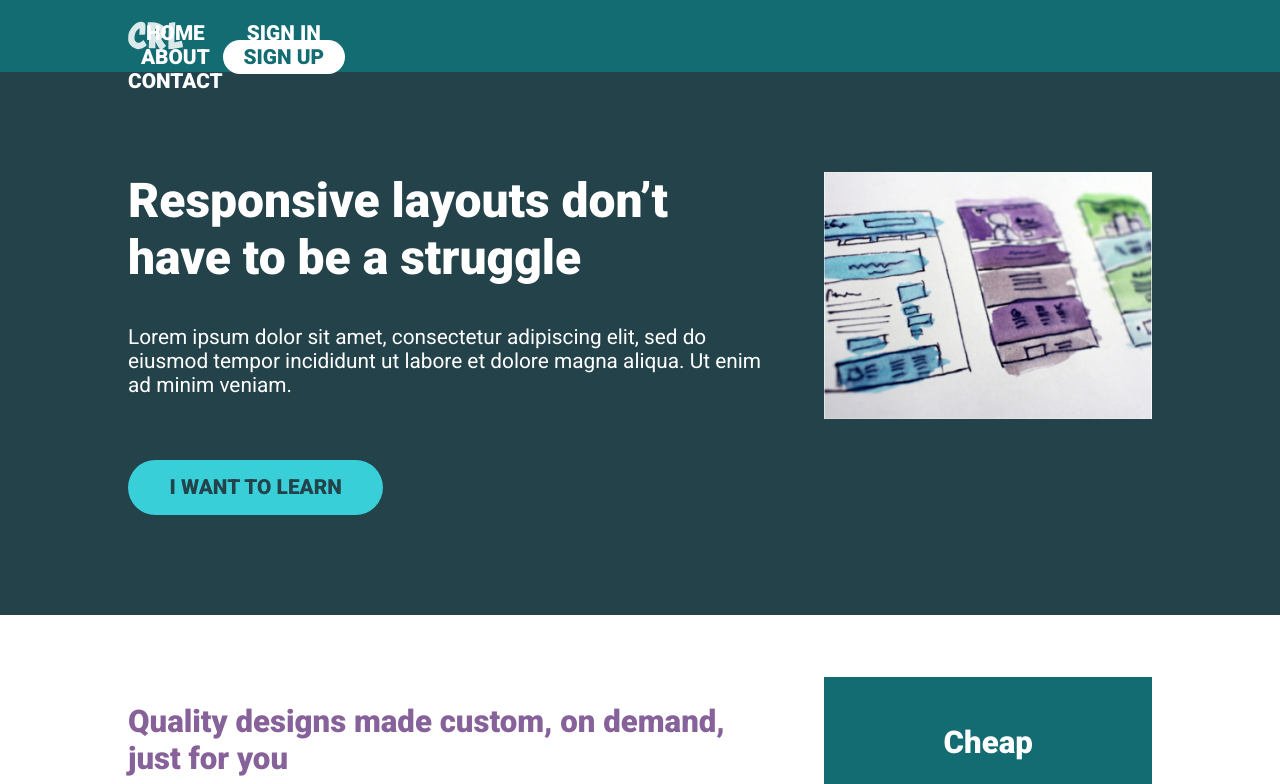
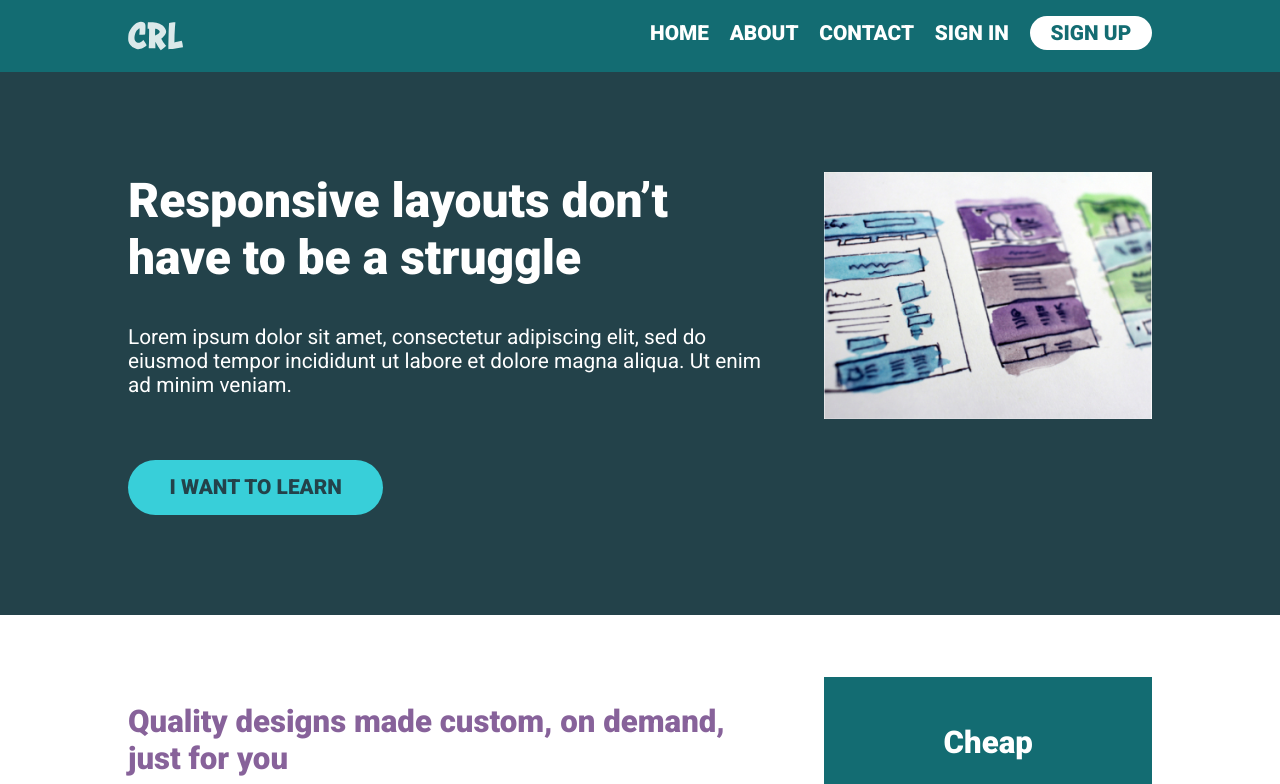
Before and after one commit to MojoBoingo/Conquering-Responsive-Layouts, a plain HTML site: page mediachallenge01/index.html in a window 1280 px wide. Shown: the top 784 px of the page. Drawn offline with Linux system fonts and the light colour scheme.

Commit message:
challenge done

```diff
--- a/mediachallenge01/style.css
+++ b/mediachallenge01/style.css
@@ -203,7 +203,8 @@ header {
         visibility: visible;
         display: flex;
         height: auto;
-        flex-direction: row;
+        justify-content: flex-end;
+        flex-wrap: nowrap;
     }
 
     .row {
@@ -233,4 +234,14 @@ header {
     .nav__item {
         margin: 0;
     }
+
+    .nav__list {
+        display: flex;
+        flex-direction: row;
+        margin: 0;
+    }
+
+    .nav__link {
+        margin-left: 1em;
+    }
 }
```
